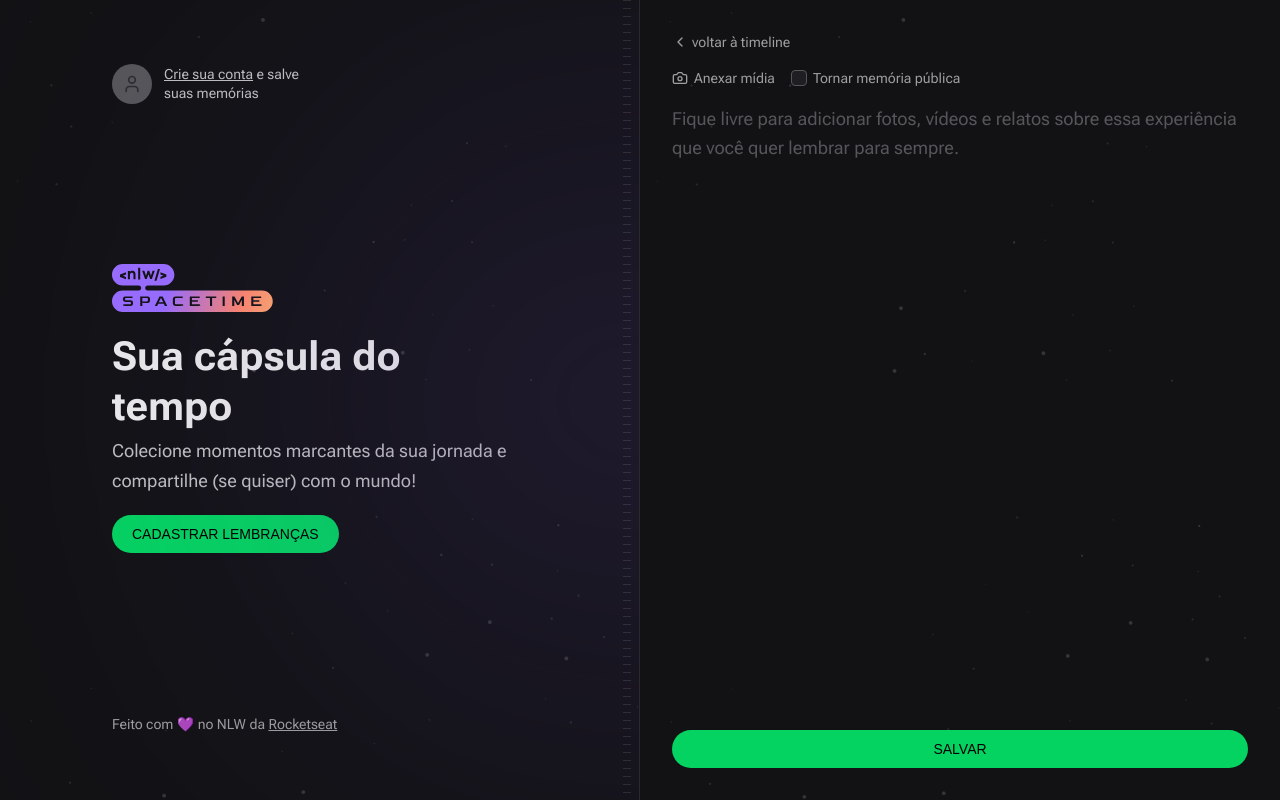
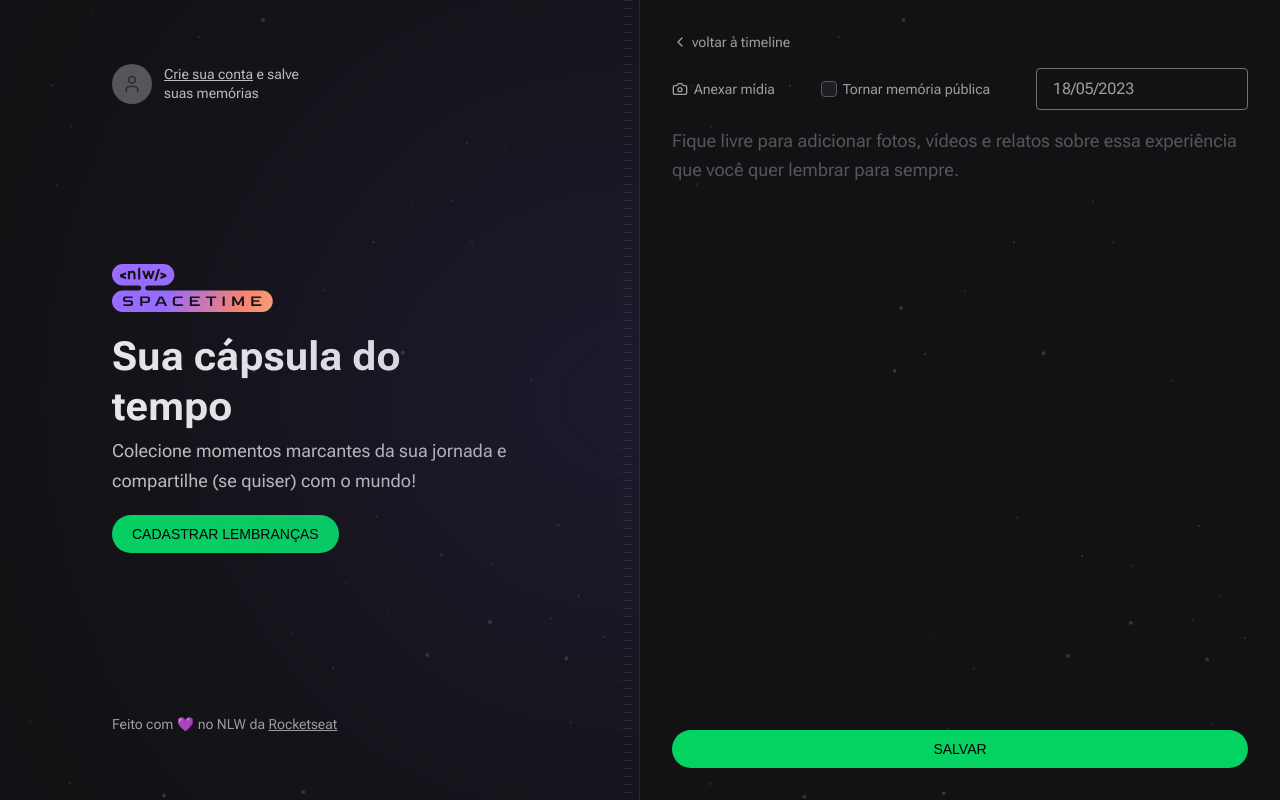
Before and after one commit to StephHoel/NLW-Spacetime, a Next.js app in the folder web/: page /memories/new in a window 1280 px wide. Built offline with nearby package versions, Linux system fonts and the light colour scheme; no server answers; a web font is replaced by a local one.

Commit message:
Adding date picker

```diff
--- a/web/src/components/NewMemoryForm.tsx
+++ b/web/src/components/NewMemoryForm.tsx
@@ -1,17 +1,26 @@
 'use client'
 
-import { FormEvent } from 'react'
+import React, { FormEvent, useState } from 'react'
+import { useRouter } from 'next/navigation'
+
 import { Camera } from 'lucide-react'
+import Cookie from 'js-cookie'
+import DatePicker, { registerLocale } from 'react-datepicker'
+
+import 'react-datepicker/dist/react-datepicker.css'
+import { format } from 'date-fns'
+import ptBR from 'date-fns/locale/pt-BR'
 
 import { api } from '@/lib/api'
 
-import Cookie from 'js-cookie'
+import { MediaPicker } from '@/components/MediaPicker'
 
-import { MediaPicker } from '@/components/MediaPicker'
-import { useRouter } from 'next/navigation'
+registerLocale('pt-BR', ptBR) // Registra o locale pt-BR
 
 export function NewMemoryForm() {
   const router = useRouter()
+
+  const [dateSelected, setDateSelected] = useState<Date>(new Date())
 
   async function handleCreateMemory(event: FormEvent<HTMLFormElement>) {
     event.preventDefault()
@@ -22,7 +31,7 @@ export function NewMemoryForm() {
 
     let coverUrl = ''
 
-    if (fileToUpload) {
+    if (fileToUpload && fileToUpload?.length !== undefined) {
       const uploadFormData = new FormData()
       uploadFormData.set('file', fileToUpload)
 
@@ -30,10 +39,12 @@ export function NewMemoryForm() {
 
       coverUrl = uploadResponse.data.ok
 
-      console.log(uploadResponse.data)
+      // console.log(uploadResponse.data)
     }
 
     const token = Cookie.get('token')
+
+    const formattedDate = format(dateSelected, 'yyyy-MM-dd')
 
     await api.post(
       '/memories',
@@ -41,6 +52,7 @@ export function NewMemoryForm() {
         coverUrl,
         content: formData.get('content'),
         isPublic: formData.get('isPublic'),
+        dateMemory: new Date(formattedDate),
       },
       {
         headers: {
@@ -54,7 +66,7 @@ export function NewMemoryForm() {
 
   return (
     <form onSubmit={handleCreateMemory} className="flex flex-1 flex-col gap-2">
-      <div className="flex items-center gap-4">
+      <div className="flex items-center justify-between gap-4">
         <label
           htmlFor="media"
           className="flex cursor-pointer items-center gap-1.5 text-sm text-gray-200 hover:text-gray-100"
@@ -62,7 +74,6 @@ export function NewMemoryForm() {
           <Camera className="h-4 w-4" />
           Anexar mídia
         </label>
-
         <label
           htmlFor="isPublic"
           className="flex items-center gap-1.5 text-sm text-gray-200 hover:text-gray-100"
@@ -75,6 +86,20 @@ export function NewMemoryForm() {
             className="h-4 w-4 rounded border-gray-400 bg-gray-700 text-purple-500"
           />
           Tornar memória pública
+        </label>
+
+        <label htmlFor="">
+          <DatePicker
+            selected={dateSelected}
+            onChange={(date: Date) => {
+              setDateSelected(date)
+            }}
+            dateFormat="dd/MM/yyyy"
+            locale="pt-BR"
+            placeholderText="Quando?"
+            maxDate={new Date()}
+            className="rounded border border-gray-300 bg-transparent px-4 py-2 text-gray-200 placeholder:text-gray-300  focus:border-purple-500 focus:outline-none"
+          />
         </label>
       </div>
 
```
